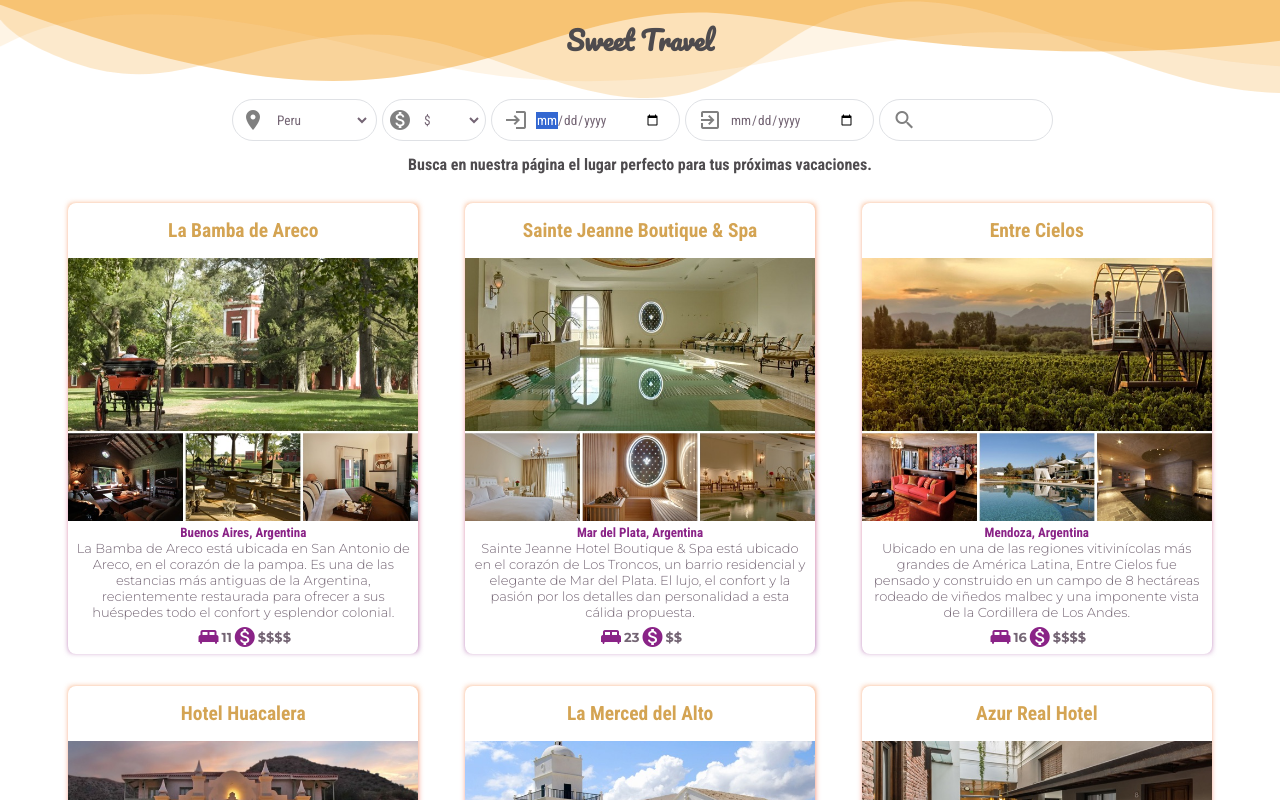
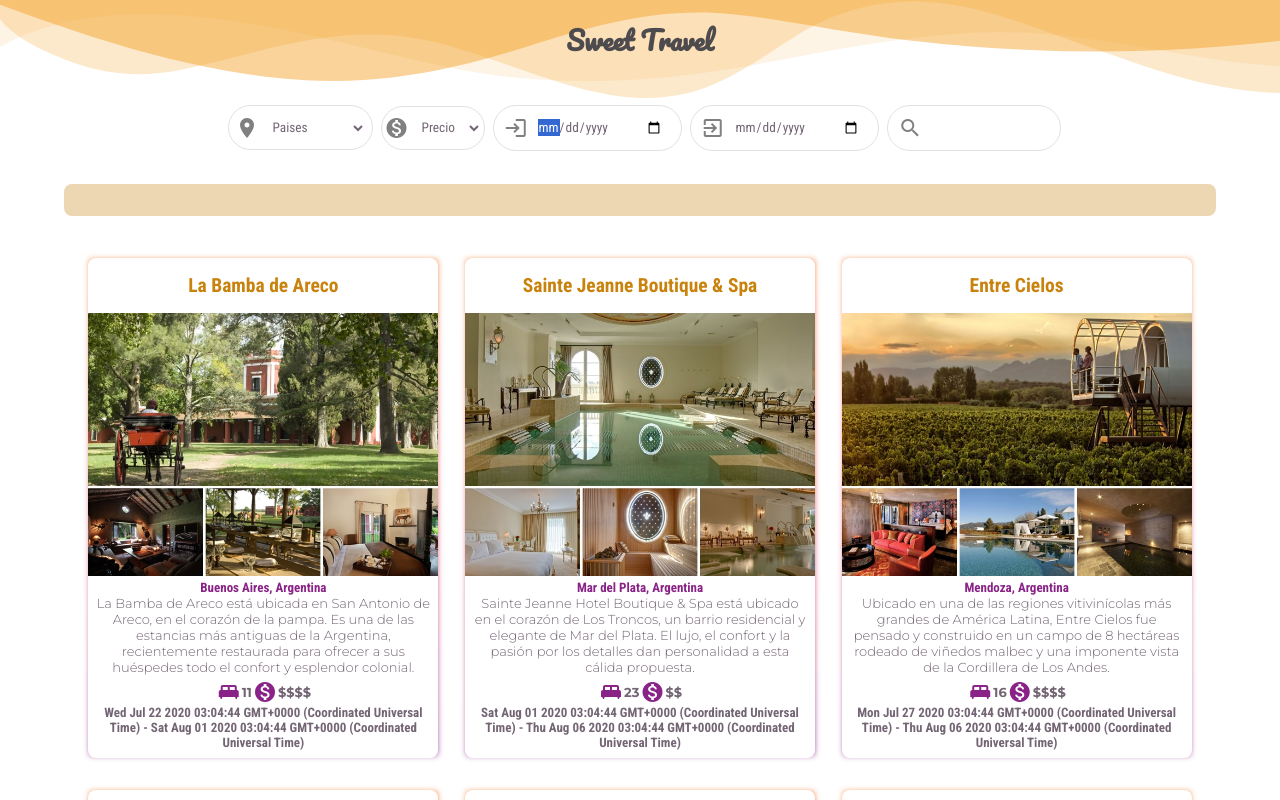
Before and after one commit to cinthylli/sweet, a React (Create React App) app in the folder sweet/: page / in a window 1280 px wide. Shown: the top 800 px of the page. Built offline with nearby package versions, Linux system fonts and the light colour scheme.

Commit message:
ajuste a busqueda por fecha

```diff
--- a/sweet/src/components/generales/Card.jsx
+++ b/sweet/src/components/generales/Card.jsx
@@ -34,6 +34,9 @@ export default function Card(props) {
           <i className="material-icons">{props.icon2 || "exit_to_app"}</i>{" "}
           <span>{props.qty_icon2 === 1 ? ' $ ' : props.qty_icon2 === 2 ? '$$' : props.qty_icon2 === 3 ? '$$$' : "$$$$" || '  '}</span>
         </div>
+        <div className="card-title">
+          <p>{`${new Date(props.initialDate)} - ${new Date(props.finalDate)}`} </p>
+        </div>
         {/* <div className="card-category">
           <i className="material-icons">{props.icon3 || "exit_to_app"}</i>
           {props.qty_icon3 || "4"}
--- a/sweet/src/components/pages/CardsHooks.jsx
+++ b/sweet/src/components/pages/CardsHooks.jsx
@@ -7,41 +7,69 @@ import { v4 as uuid } from "uuid";
 
 export default function CardsList(props) {
   const query = props.formValues;
-  console.log(query);
   let filteredCards = data;
+  let recommendedCards;
   let initialDateInMiliseconds = Date.parse(query.initialDate);
   let finalDateInMilisenconds = Date.parse(query.finalDate);
-  let aDayInMiliseconds = 86400000;
-  let yesterdayInMiliseconds = new Date().getTime - aDayInMiliseconds;
+
   let message = "";
   // Para disminuir la cantidad de elementos la busqueda ira de pais-> precio -> fechas
 
-  if (query.country !== "") {
+  if (query.country !== "Paises" || query.country !== "") {
     filteredCards = filteredCards.filter((hotel) => {
       return hotel.country.toLowerCase().includes(query.country.toLowerCase());
     })
+    if (filteredCards.length > 0) {
+      if (filteredCards.length > 3) {
+        recommendedCards = filteredCards.slice(0, 3);
+      } else {
+        recommendedCards = filteredCards.slice(0, filteredCards.length);
+      }
+    }
   }
 
-  if (query.price !== "") {
+  if (query.price !== "" || query.price !== 0) {
     filteredCards = filteredCards.filter((hotel) => {
       return hotel.price.toString().includes(query.price);
     });
+    if (filteredCards.length > 0) {
+      if (filteredCards.length > 3) {
+        recommendedCards.push(...filteredCards.slice(0, 3));
+      } else {
+        recommendedCards.push(...filteredCards.slice(0, filteredCards.length));
+      }
+    }
   }
 
   if (query.initialDate !== "" || query.finalDate !== "") {
-
-    if (initialDateInMiliseconds <= yesterdayInMiliseconds || finalDateInMilisenconds <= yesterdayInMiliseconds) {
+    if (query.initialDate === query.finalDate) {
       message = message.concat("Por favor selecciona una fecha futura.");
     }
-    else if (initialDateInMiliseconds <= finalDateInMilisenconds) {
+    else if (query.initialDate <= query.finalDate) {
+      initialDateInMiliseconds = Date.parse(query.initialDate);
+      finalDateInMilisenconds = Date.parse(query.finalDate);
+
       filteredCards = filteredCards.filter((hotel) => {
         return (
           hotel.availabilityFrom <= initialDateInMiliseconds &&
-          hotel.availabilityTo <= finalDateInMilisenconds
+          hotel.availabilityTo >= finalDateInMilisenconds
         );
+
       });
+      if (filteredCards.length > 0) {
+        if (filteredCards.length > 3) {
+          recommendedCards.push(...filteredCards.slice(0, 3));
+        } else {
+          recommendedCards.push(...filteredCards.slice(0, filteredCards.length));
+        }
+      }
     } else {
-      message = message.concat("La fecha inicial es mayor a la fecha final. Por favor ajusta la búsqueda.");
+      if (query.finalDate === "") {
+        message = message.concat("La  fecha final no ha sido incluida. Por favor seleccionala para continuar con la búsqueda.");
+      } else {
+        message = message.concat("La fecha inicial es mayor a la fecha final. Por favor ajusta la búsqueda.");
+
+      }
     }
   }
 
@@ -51,17 +79,24 @@ export default function CardsList(props) {
         .toLowerCase()
         .includes(query.search.toLowerCase());
     });
+    if (filteredCards.length > 0) {
+      if (filteredCards.length > 3) {
+        recommendedCards.push(...filteredCards.slice(0, 3));
+      } else {
+        recommendedCards.push(...filteredCards.slice(0, filteredCards.length));
+      }
+    }
   }
 
-  if (query.country === "" && query.price === "" && query.initialDate === "" && query.finalDate === "" && query.search === "") {
+  if (query.country === "Paises" && query.price === "" && query.initialDate === "" && query.finalDate === "" && query.search === "") {
     filteredCards = data;
     message = message.concat("Busca en nuestra página el lugar perfecto para tus próximas vacaciones.");
   } else {
     if (filteredCards.length === 0) {
-      message = message.concat("No hay hoteles disponibles con dicha búsqueda.");
+      message = message.concat("No hay hoteles disponibles con dicha búsqueda. Pero de acuerdo a tus elecciones, te recomendamos algunos lugares que te podrían encantar ");
+      filteredCards = recommendedCards;
     }
   }
-
   return (
     <>
       <h2 className="message">{message}</h2>
@@ -76,6 +111,8 @@ export default function CardsList(props) {
                 subtitle={hotel.city}
                 subtitle2={hotel.country}
                 description={hotel.description}
+                initialDate={hotel.availabilityFrom}
+                finalDate={hotel.availabilityTo}
                 icon1="king_bed"
                 qty_icon1={hotel.rooms}
                 icon2="monetization_on"
--- a/sweet/src/components/pages/Search.jsx
+++ b/sweet/src/components/pages/Search.jsx
@@ -18,8 +18,8 @@ export default class Search extends Component {
               value={this.props.formValues.country}
               placeholder="pais"
             >
-
-              <option value="Peru">Peru</option>
+              <option value="">Paises</option>
+              <option value="Uruguay">Uruguay</option>
               <option value="Argentina">Argentina</option>
               <option value="Brasil">Brasil</option>
             </select>
@@ -34,6 +34,7 @@ export default class Search extends Component {
               onChange={this.props.onChange}
               value={this.props.formValues.price}
             >
+              <option value="0">Precio</option>
               <option value="1">$</option>
               <option value="2">$$</option>
               <option value="3">$$$</option>
--- a/sweet/src/index.css
+++ b/sweet/src/index.css
@@ -56,10 +56,12 @@ a {
   justify-content: center;
   align-items: center;
   min-width: 230px;
+   margin:  2% 5% ;
 }
 .header-search #form-search .header-input-container {
   /* background-color: rgba(207, 128, 38, 0.925); */
-  margin-left: 5px;
+  margin-left: 0.5rem;
+  margin-bottom: 0.5rem;
   align-items: baseline;
   display: flex;
   flex-direction: row;
@@ -85,6 +87,7 @@ a {
   height: 40px;
   border: none;
   outline: none;
+  margin: 1%;
 }
 
 .header-input-container .search-icon {
@@ -140,7 +143,7 @@ input {
 
 .select-price {
   padding: 0 8px;
-  width: 70px;
+  width:72px;
   background-color: transparent;
   font-family: "Roboto Condensed", sans-serif;
   color: #746574;
--- a/sweet/src/styles/card.css
+++ b/sweet/src/styles/card.css
@@ -96,7 +96,7 @@ p {
 .card-title {
   font-family: "Roboto Condensed", sans-serif;
   font-weight: bold;
-  color: #d4a453;
+  color: #c9830d;
 }
 .card-subtitle span {
   font-family: "Roboto Condensed", sans-serif;
--- a/sweet/src/styles/cards.css
+++ b/sweet/src/styles/cards.css
@@ -6,9 +6,13 @@ main {
 h2.message {
   color:#4e4b4e;
   font-size: medium;
+  margin:  2% 5% ;
+  padding: 1rem;
+  background-color:#d4a45271 ;
+  border-radius: 8px;
 }
 .cards-container {
   display: flex;
   flex-wrap: wrap;
-  justify-content: space-between;
+  justify-content: space-evenly;
 }
--- a/sweet/src/styles/footer.css
+++ b/sweet/src/styles/footer.css
@@ -1,25 +1,16 @@
-@media screen and (min-width: 40em) {
+@media screen and (max-width: 40em) {
   footer{
-      grid-template-columns: 1fr ;
-      grid-template-rows: 2fr;
+      flex-direction: column;
+      min-height: 100px;
   }
-  footer .footer-left {
-    grid-column: 1;
-    grid-row: 1;
-  }
-   footer .footer-right {
-    grid-column: 1;
-    grid-row: 2;
-  }
+
 }
 
 
 footer {
   width: 100%;
   height: 50px;
-  display: grid;
-  grid-template-columns: 1fr 1fr;
-  align-items: center;
+  display: flex;
   font-size: 13px;
   background: #1fa2ff; /* fallback for old browsers */
   background: #1fa2ff; /* fallback for old browsers */
@@ -38,12 +29,14 @@ footer {
   ); /* W3C, IE 10+/ Edge, Firefox 16+, Chrome 26+, Opera 12+, Safari 7+ */
   border: transparent;
   color: white;
+  align-items: center;
 }
 
 footer ul {
-  margin: 10 px;
+   margin-right: 10px;
   list-style: none;
   display: flex;
+  justify-content: left;
   padding: 0 10px;
 }
 
@@ -51,13 +44,5 @@ footer ul li a {
   text-decoration: none;
   color: white;
   font-weight: bold;
-  margin: 10px;
+  margin-right: 10px;
 }
-
-footer .footer-left {
-  justify-self: left;
-}
-
-footer .footer-right {
-  justify-self: right;
-}
```
